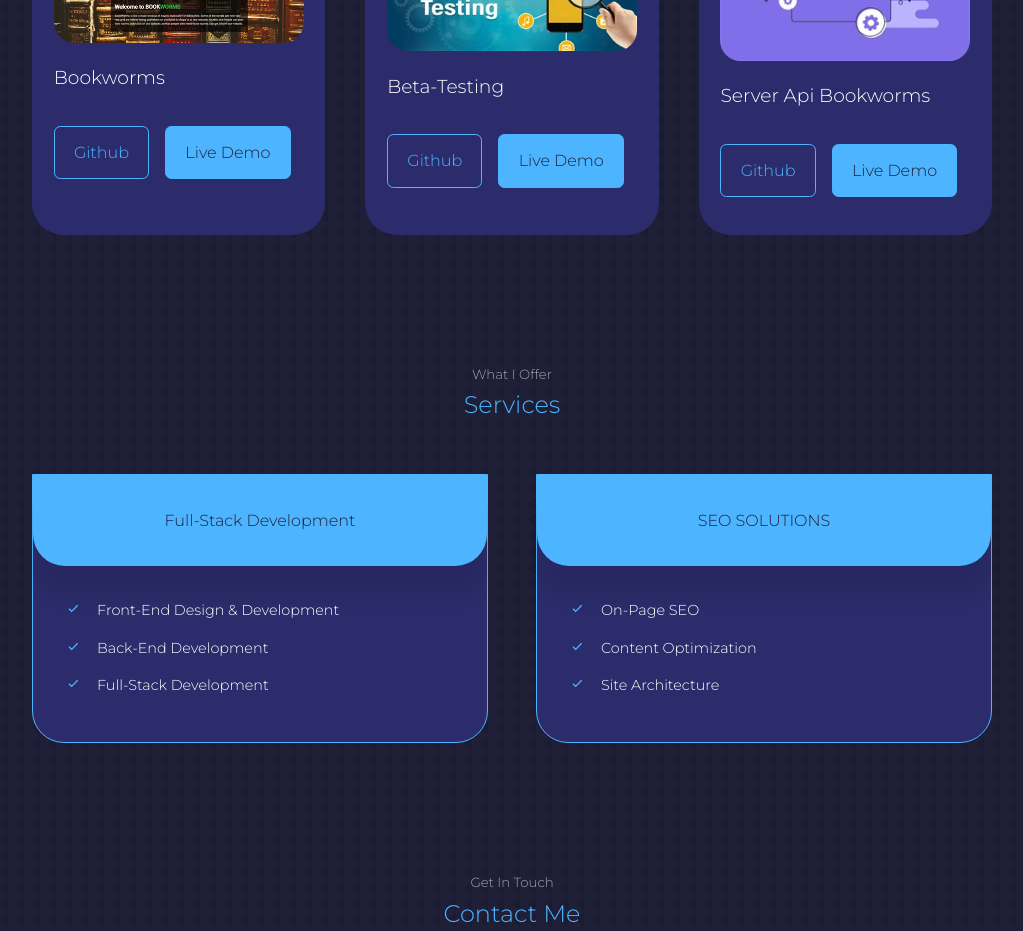
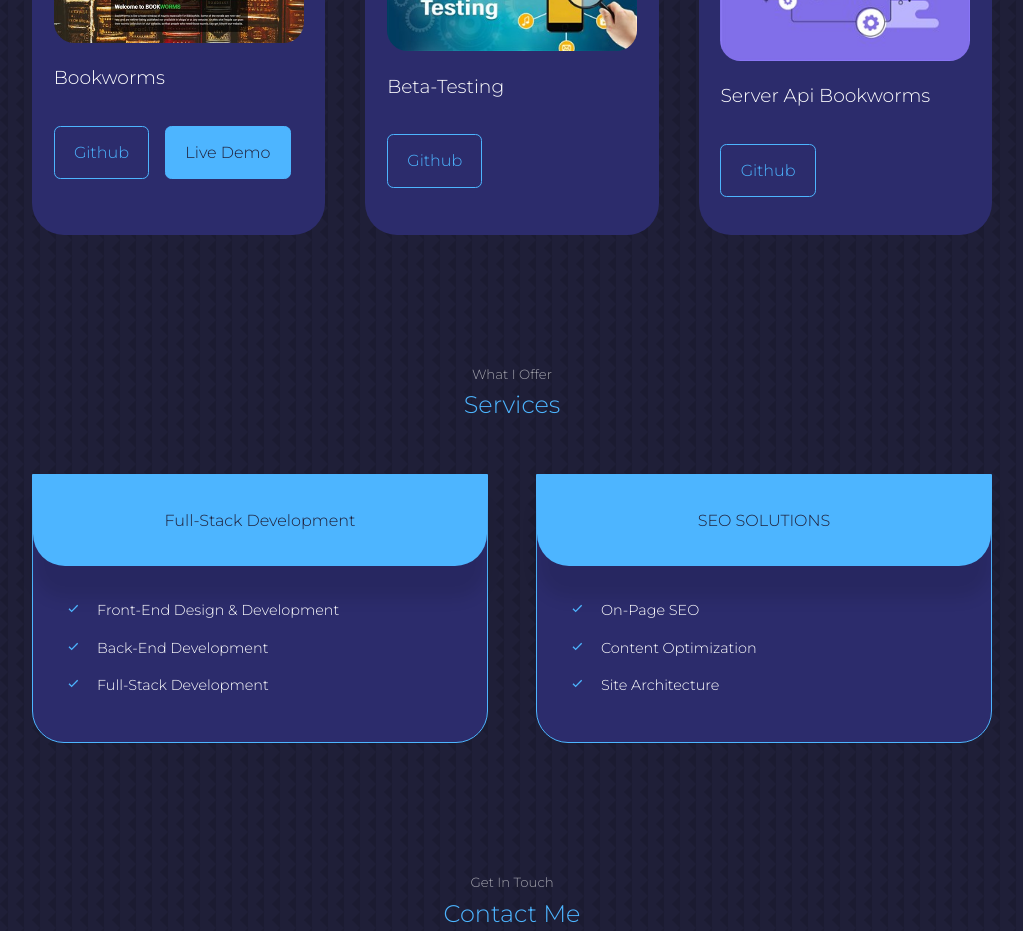
Before and after one commit to VALIANTGUARDIAN/Portfolio, a React (Create React App) app: page / in a window 1280 px wide. Shown: the part 2560-3491 px from the top of the page, without its empty margins (128-1151 px from the left). Built offline with nearby package versions, Linux system fonts and the light colour scheme.

Commit message:
btn done

```diff
--- a/src/components/projects/projects.jsx
+++ b/src/components/projects/projects.jsx
@@ -27,7 +27,7 @@ const data = [
     image:IMG3,
     title:'Server Api Bookworms',
     github:'https://github.com/VALIANTGUARDIAN/serverApiBookworms',
-    demo:'https://bookwormsapi.herokuapp.com/'
+    demo:''
   }
 ]
 
@@ -48,7 +48,7 @@ const projects = () => {
             <h3>{title}</h3>
             <div className="project__item-cta">
               <a href={github} className='btn' target='_blank'>Github</a>
-              <a href={demo} className='btn btn-primary' target='_blank'>Live Demo</a>
+              <a href={demo} className='btn btn-primary' target='_blank'style={{ display: demo ? "block" : "none" }}>Live Demo</a>
             </div>
         </article>
             )
```
